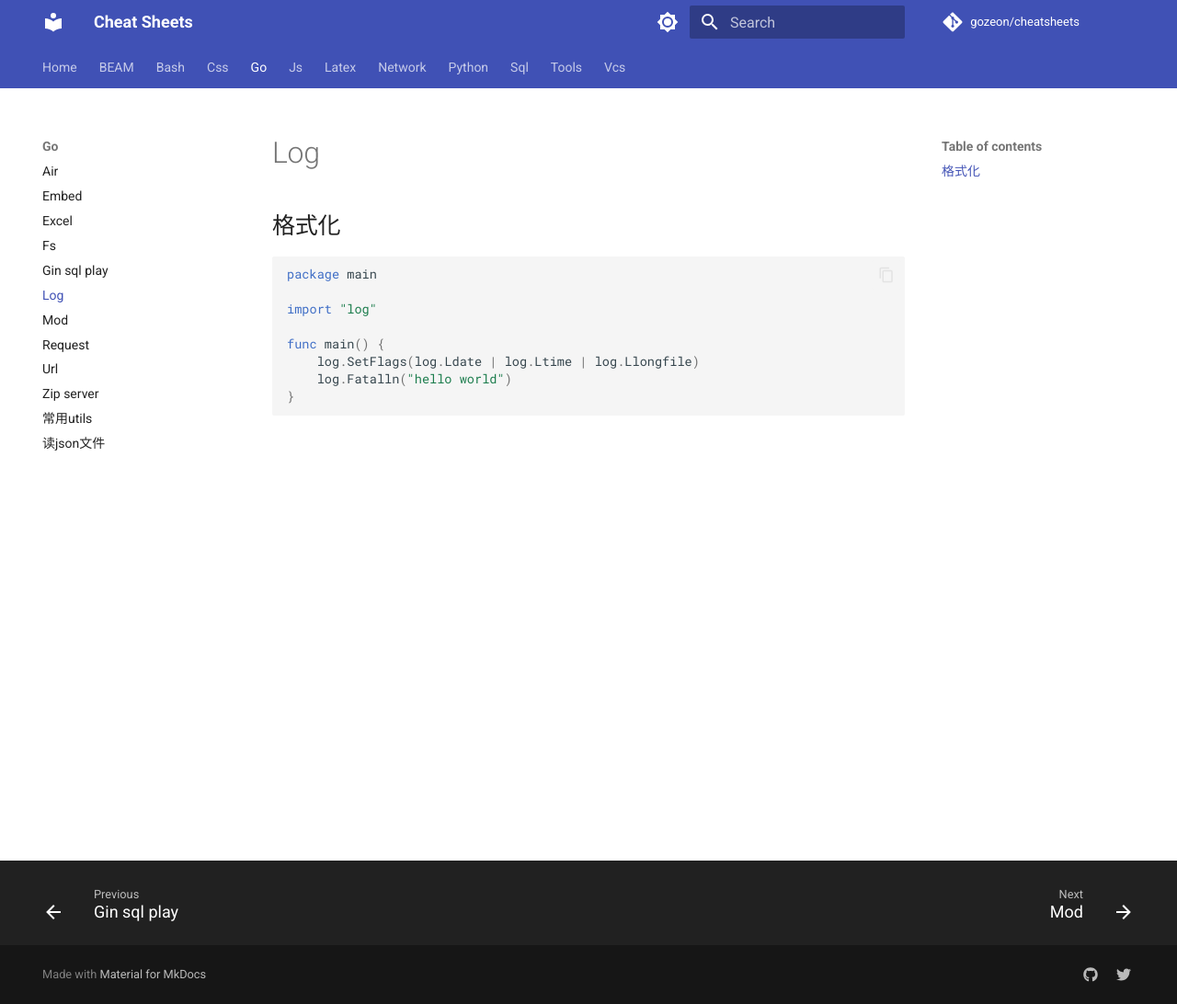
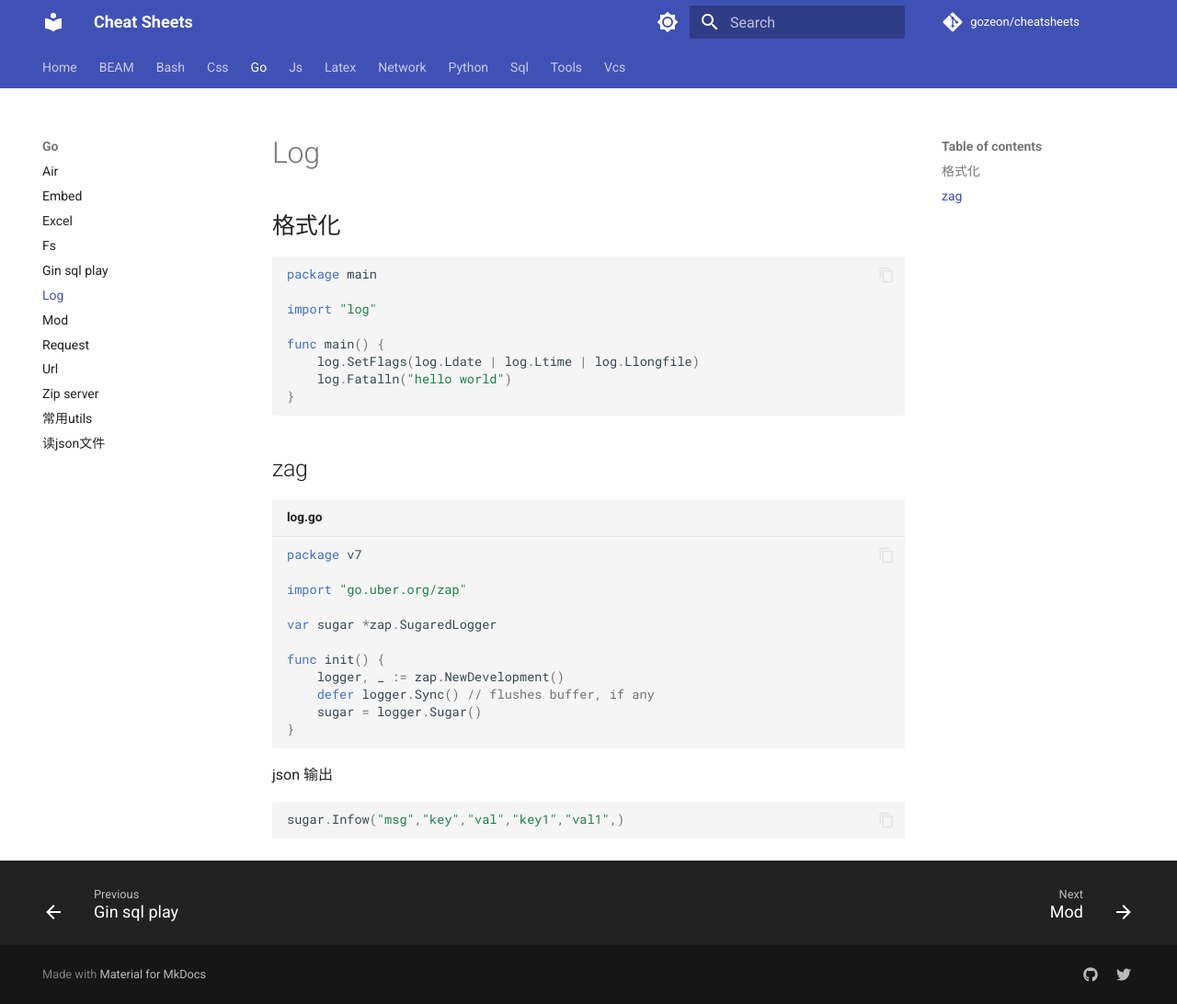
Before and after one commit to gozeon/cheatsheets, an MkDocs documentation site: the page built from docs/go/log.md, in a window 1280 px wide and 1092 px high. Shown: the whole window at 92% size. Built offline with MkDocs 1.6.1 and Material for MkDocs 9.7.7, drawn with Linux system fonts in a browser that asks for light colours; comment, search, counter and statistics services are not loaded.

Commit message:
Update log.md

````diff
--- a/docs/go/log.md
+++ b/docs/go/log.md
@@ -10,3 +10,24 @@ func main() {
 	log.Fatalln("hello world")
 }
 ```
+
+## zag
+
+```go title="log.go"
+package v7
+
+import "go.uber.org/zap"
+
+var sugar *zap.SugaredLogger
+
+func init() {
+	logger, _ := zap.NewDevelopment()
+	defer logger.Sync() // flushes buffer, if any
+	sugar = logger.Sugar()
+}
+
+```
+json 输出
+```go
+sugar.Infow("msg","key","val","key1","val1",)
+```
````
